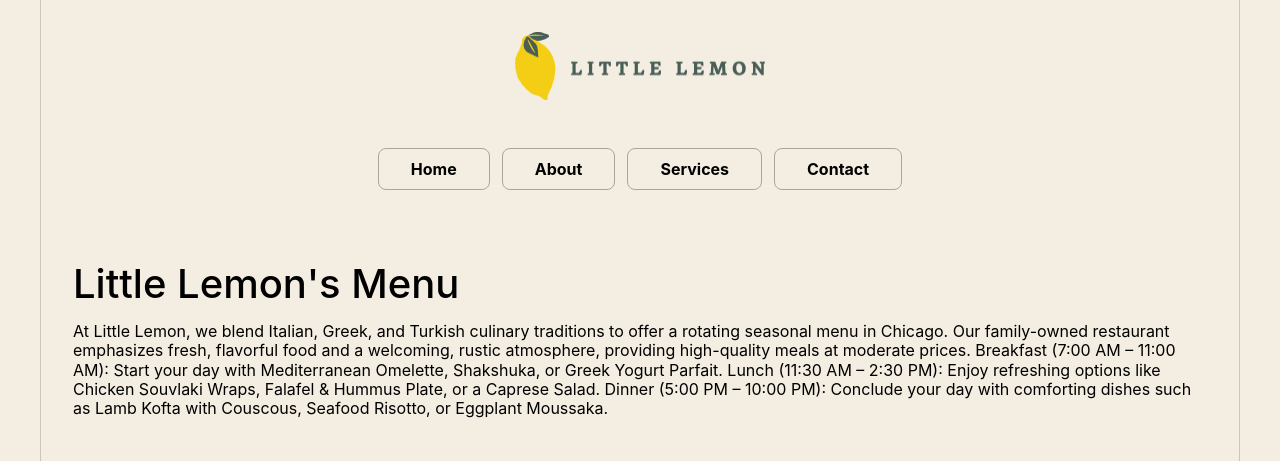
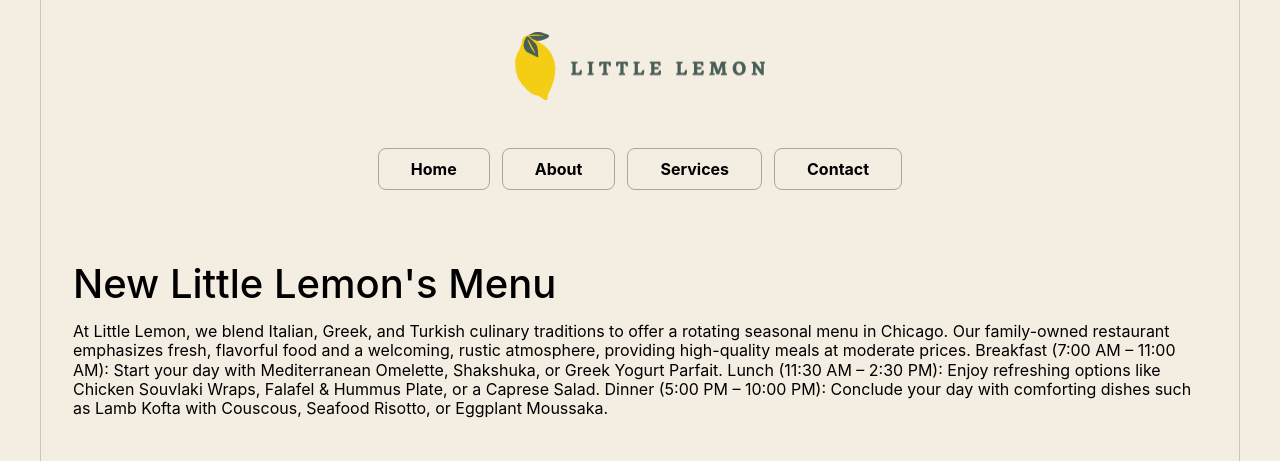
Before and after one commit to highfivevafai/Little-Lemon-Website, a plain HTML site: page index.html in a window 1280 px wide. Shown: the top 461 px of the page. Drawn offline with Linux system fonts and the light colour scheme.

Commit message:
Update H1

```diff
--- a/index.html
+++ b/index.html
@@ -28,7 +28,7 @@
         <section>
             <div class="container flex-articles">
                 <article>
-                    <h1>Little Lemon's Menu</h1>
+                    <h1>New Little Lemon's Menu</h1>
                     <p>At Little Lemon, we blend Italian, Greek, and Turkish culinary traditions to offer a rotating seasonal menu in Chicago. Our family-owned restaurant emphasizes fresh, flavorful food and a welcoming, rustic atmosphere, providing high-quality meals at moderate prices.
 
                     Breakfast (7:00 AM – 11:00 AM): Start your day with Mediterranean Omelette, Shakshuka, or Greek Yogurt Parfait.
```
